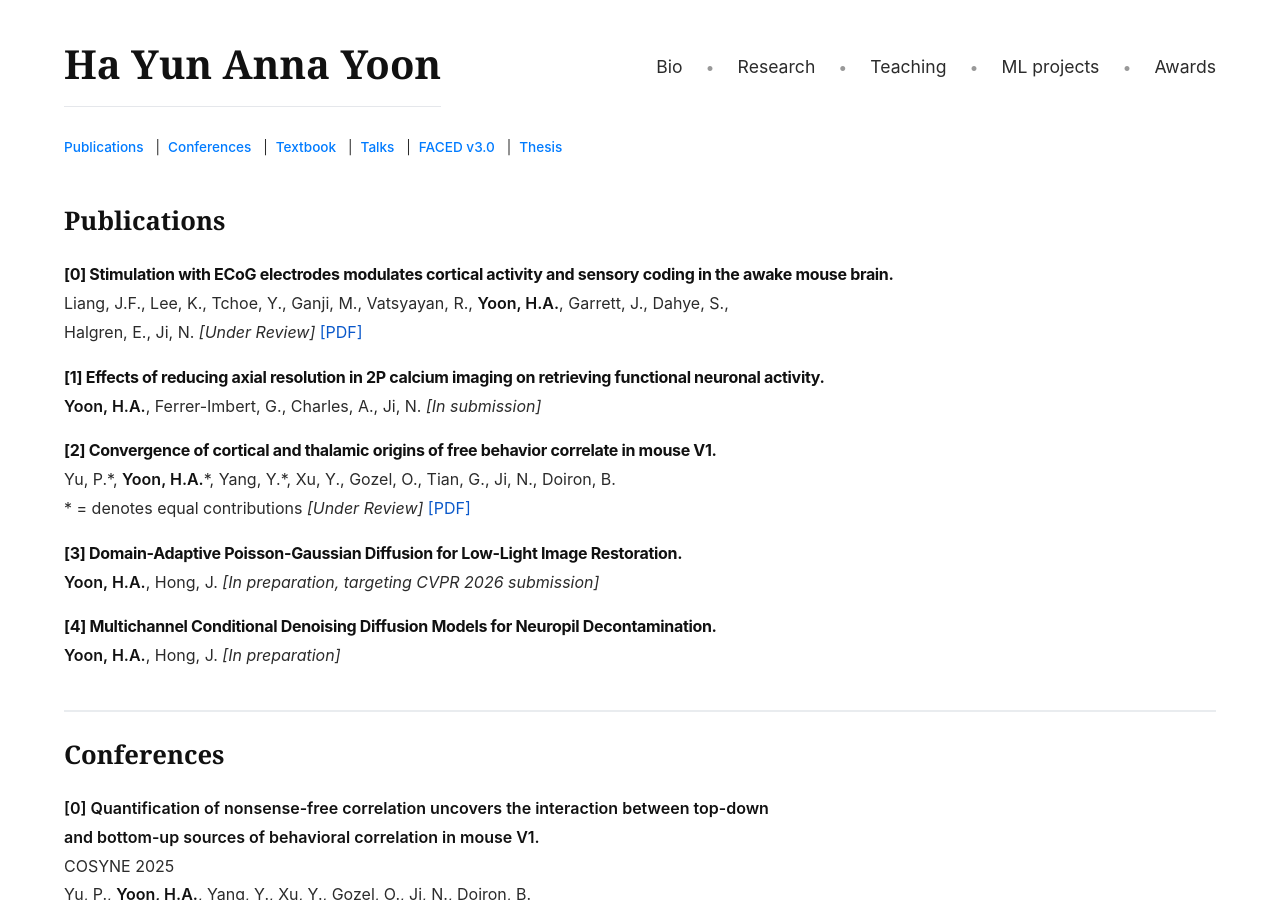
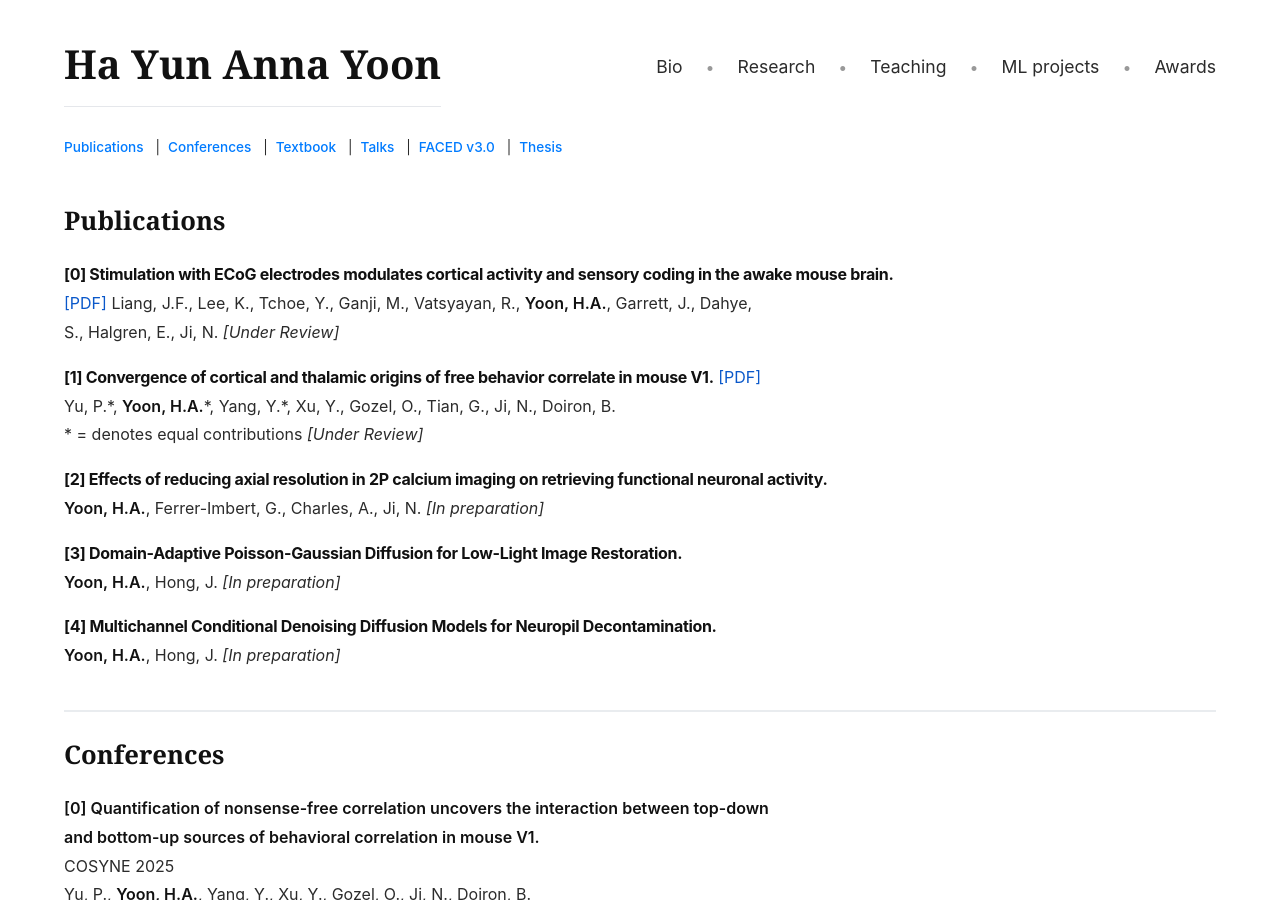
Before and after one commit to annahayoon/annahayoon.github.io, a Jekyll site: the page research-publications.html, which Jekyll copies as it is, in a window 1280 px wide and 900 px high. Built offline with Jekyll 4.4.1, drawn with Linux system fonts in a browser that asks for light colours.

Commit message:
Website: Effects [In preparation], swap [1]/[2], PDF next to titles, remove CVPR targeting

```diff
--- a/research-publications.html
+++ b/research-publications.html
@@ -105,17 +105,17 @@
 
             <h2 id="publications">Publications</h2>
 
-            <p><span class="publication-title">[0] Stimulation with ECoG electrodes modulates cortical activity and sensory coding in the awake mouse brain.</span> Liang, J.F., Lee, K., Tchoe, Y., Ganji, M., Vatsyayan, R., <strong>Yoon, H.A.</strong>, Garrett, J., Dahye, S., Halgren, E., Ji, N. <em>[Under Review]</em> <a href="https://www.biorxiv.org/content/10.1101/2025.10.28.685211v2.full.pdf">[PDF]</a></p>
+            <p><span class="publication-title">[0] Stimulation with ECoG electrodes modulates cortical activity and sensory coding in the awake mouse brain.</span> <a href="https://www.biorxiv.org/content/10.1101/2025.10.28.685211v2.full.pdf">[PDF]</a> Liang, J.F., Lee, K., Tchoe, Y., Ganji, M., Vatsyayan, R., <strong>Yoon, H.A.</strong>, Garrett, J., Dahye, S., Halgren, E., Ji, N. <em>[Under Review]</em></p>
 
-            <p><span class="publication-title">[1] Effects of reducing axial resolution in 2P calcium imaging on retrieving functional neuronal activity.</span><br>
-            <strong>Yoon, H.A.</strong>, Ferrer-Imbert, G., Charles, A., Ji, N. <em>[In submission]</em></p>
+            <p><span class="publication-title">[1] Convergence of cortical and thalamic origins of free behavior correlate in mouse V1.</span> <a href="https://www.biorxiv.org/content/10.64898/2026.01.07.698022v1.full.pdf">[PDF]</a><br>
+            Yu, P.*, <strong>Yoon, H.A.</strong>*, Yang, Y.*, Xu, Y., Gozel, O., Tian, G., Ji, N., Doiron, B.<br>
+            * = denotes equal contributions <em>[Under Review]</em></p>
 
-            <p><span class="publication-title">[2] Convergence of cortical and thalamic origins of free behavior correlate in mouse V1.</span><br>
-            Yu, P.*, <strong>Yoon, H.A.</strong>*, Yang, Y.*, Xu, Y., Gozel, O., Tian, G., Ji, N., Doiron, B.<br>
-            * = denotes equal contributions <em>[Under Review]</em> <a href="https://www.biorxiv.org/content/10.64898/2026.01.07.698022v1.full.pdf">[PDF]</a></p>
+            <p><span class="publication-title">[2] Effects of reducing axial resolution in 2P calcium imaging on retrieving functional neuronal activity.</span><br>
+            <strong>Yoon, H.A.</strong>, Ferrer-Imbert, G., Charles, A., Ji, N. <em>[In preparation]</em></p>
 
             <p><span class="publication-title">[3] Domain-Adaptive Poisson-Gaussian Diffusion for Low-Light Image Restoration.</span><br>
-            <strong>Yoon, H.A.</strong>, Hong, J. <em>[In preparation, targeting CVPR 2026 submission]</em></p>
+            <strong>Yoon, H.A.</strong>, Hong, J. <em>[In preparation]</em></p>
 
             <p><span class="publication-title">[4] Multichannel Conditional Denoising Diffusion Models for Neuropil Decontamination.</span><br>
             <strong>Yoon, H.A.</strong>, Hong, J. <em>[In preparation]</em></p>
```
Also changed, not shown: publications.md (+2 -2 lines).
